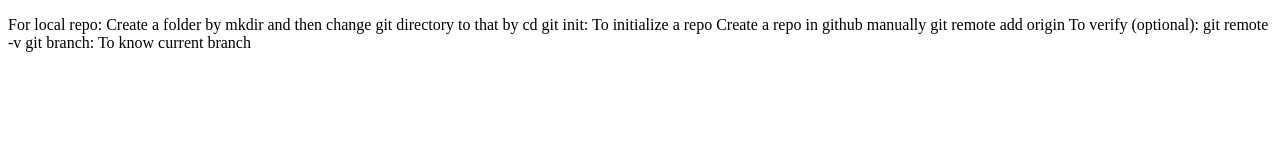
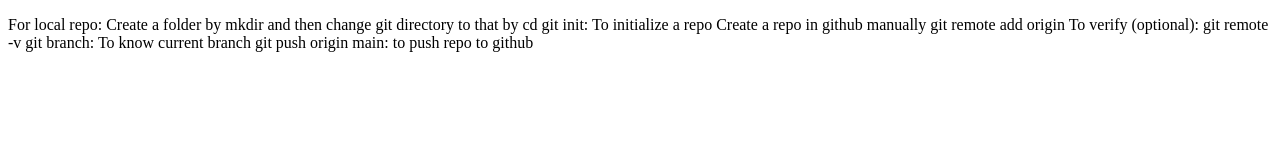
Before and after one commit to ghusharibdev/localrepo, a plain HTML site: page commands.html in a window 1280 px wide. Drawn offline with Linux system fonts and the light colour scheme.

Commit message:
Commands html

```diff
--- a/commands.html
+++ b/commands.html
@@ -14,6 +14,7 @@ Create a repo in github manually
 git remote add origin <link to repo>
 To verify (optional): git remote -v
 git branch: To know current branch
+git push origin main: to push repo to github
     </p>
 </body>
 </html>
```
